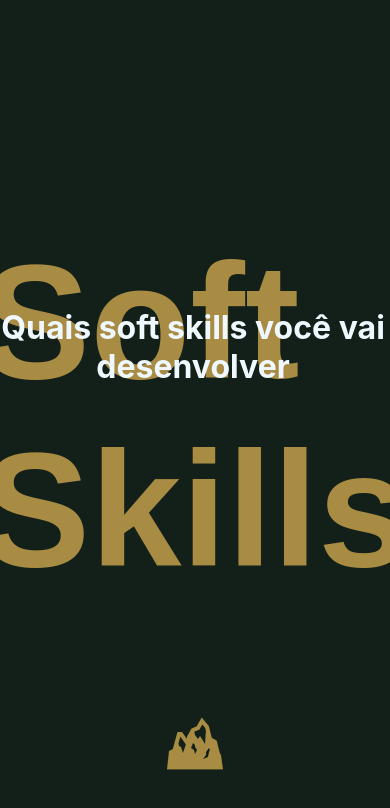
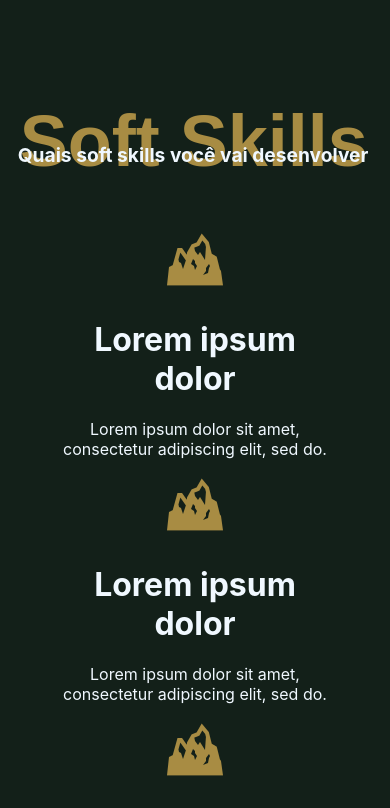
Before and after one commit to vilardo22/MachuPichu, a React (Create React App) app: page / in a window 390 px wide. Shown: the part 2953-3761 px from the top of the page. Built offline with nearby package versions, Linux system fonts and the light colour scheme.

Commit message:
Responsividade texto

```diff
--- a/src/App.js
+++ b/src/App.js
@@ -20,7 +20,7 @@ function App() {
       <Welcome />
       <Apresentação />
       <Soft />
-      <Slideshow />
+      {/* <Slideshow /> */}
       {/* <Galeria />
       <Porquenos/>
       <Time/>
--- a/src/Components/soft.module.css
+++ b/src/Components/soft.module.css
@@ -19,11 +19,11 @@
 
   .Text {
     position: relative;
-    top: 267px; /* Ajuste a coordenada 'top' conforme necessário */
+    top: 6em; /* Ajuste a coordenada 'top' conforme necessário */
     left:-2px; /* Ajuste a coordenada 'left' conforme necessário */
     color: aliceblue;
     font-weight: bold;
-    font-size: 32px;
+    font-size: 2.5em;
     text-align: center;
     z-index: 1; /* Garante que o novo texto esteja acima do texto anterior */
   }
@@ -31,9 +31,28 @@
   .textInH1 {
     color: #a88c43; /* Cor desejada */
     font-family: 'Fonte desejada', sans-serif; /* Substitua 'Fonte desejada' pela fonte desejada */
-    font-size: 164px; /* Tamanho da fonte (reduzi para um valor mais comum) */
+    font-size: 10em; /* Tamanho da fonte (reduzi para um valor mais comum) */
     font-weight: bold; /* Texto em negrito */
   }
+  @media screen and (max-width: 600px) {
+    .Text {
+    position: relative;
+    top: 6em; /* Ajuste a coordenada 'top' conforme necessário */
+    left:-2px; /* Ajuste a coordenada 'left' conforme necessário */
+    color: aliceblue;
+    font-weight: bold;
+    font-size: 1.2em;
+    text-align: center;
+    z-index: 1; /* Garante que o novo texto esteja acima do texto anterior */
+  }
+
+  .textInH1 {
+    color: #a88c43; /* Cor desejada */
+    font-family: 'Fonte desejada', sans-serif; /* Substitua 'Fonte desejada' pela fonte desejada */
+    font-size: 4.5em; /* Tamanho da fonte (reduzi para um valor mais comum) */
+    font-weight: bold; /* Texto em negrito */
+  }
+}
 
   .soft {
     text-align: center;
```
